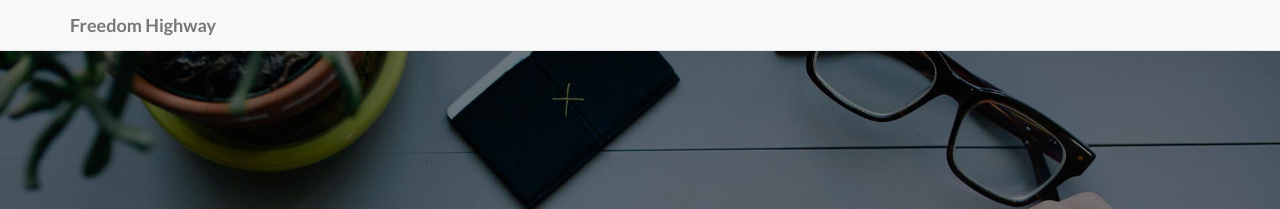
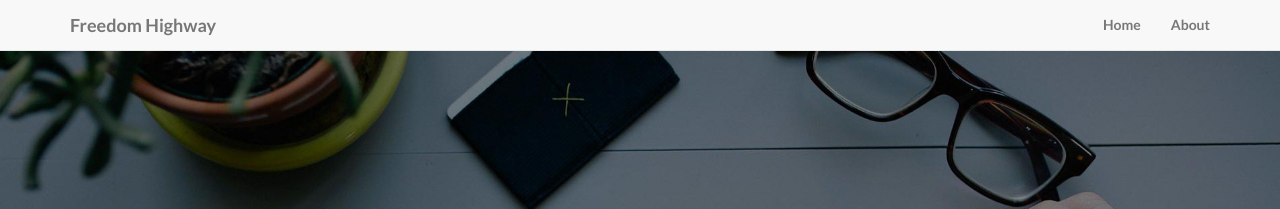
Before and after one commit to paper-engineer/guides-to-life, a Jekyll site: the page built from docs/index.html, in a window 1280 px wide. Shown: the top 209 px of the page. Built offline with Jekyll 4.4.1, drawn with Linux system fonts in a browser that asks for light colours; nearby versions of some CDN libraries; library files that are not in the unit come from our copies.

Commit message:
Update _config.yml

```diff
--- a/docs/_config.yml
+++ b/docs/_config.yml
@@ -30,6 +30,20 @@ kramdown:
 collections:
   pages:
     output: true
+    permalink: /:name/
+
+defaults:
+  - scope:
+      path: ""
+      type: pages
+    values:
+      layout: page
+
+nav:
+  - name: Home
+    link: /
+  - name: About
+    link: /about/
 
 # ----------------------- #
 #   3rd Party Settings    #
```
